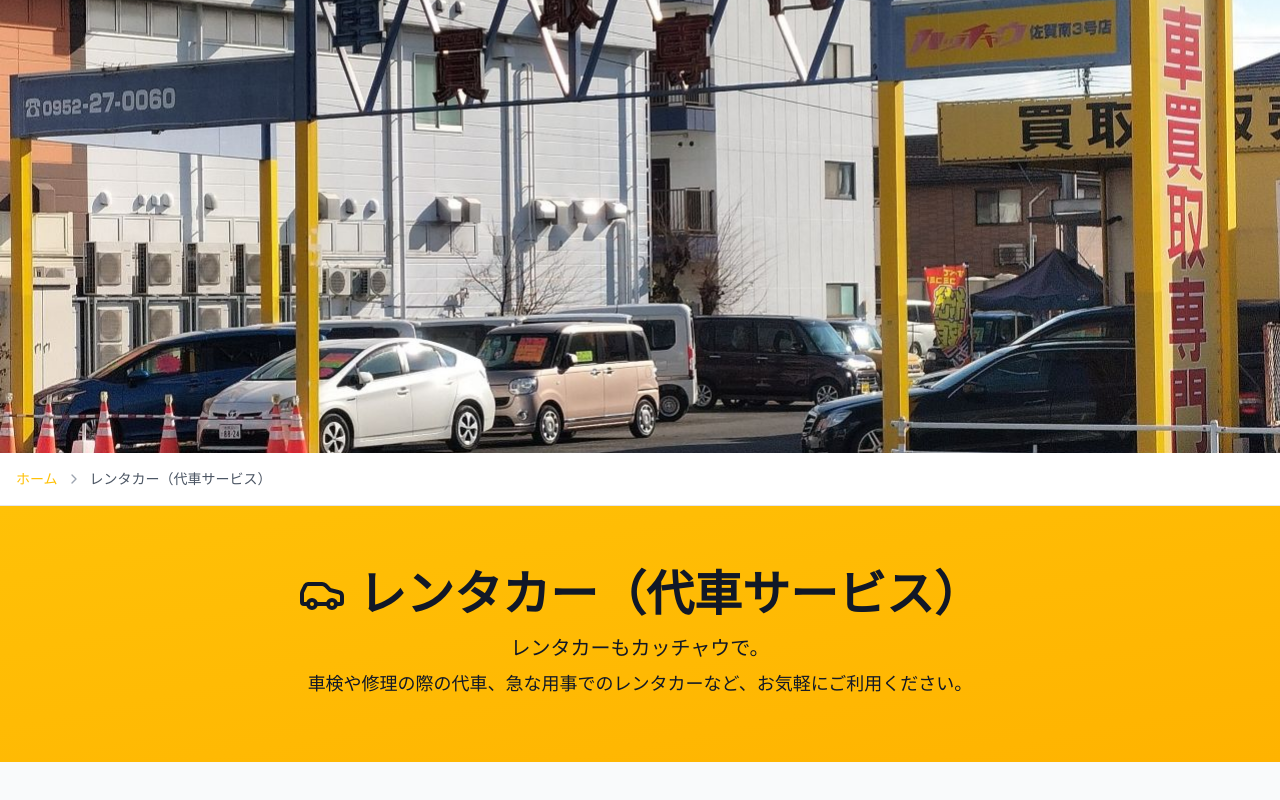
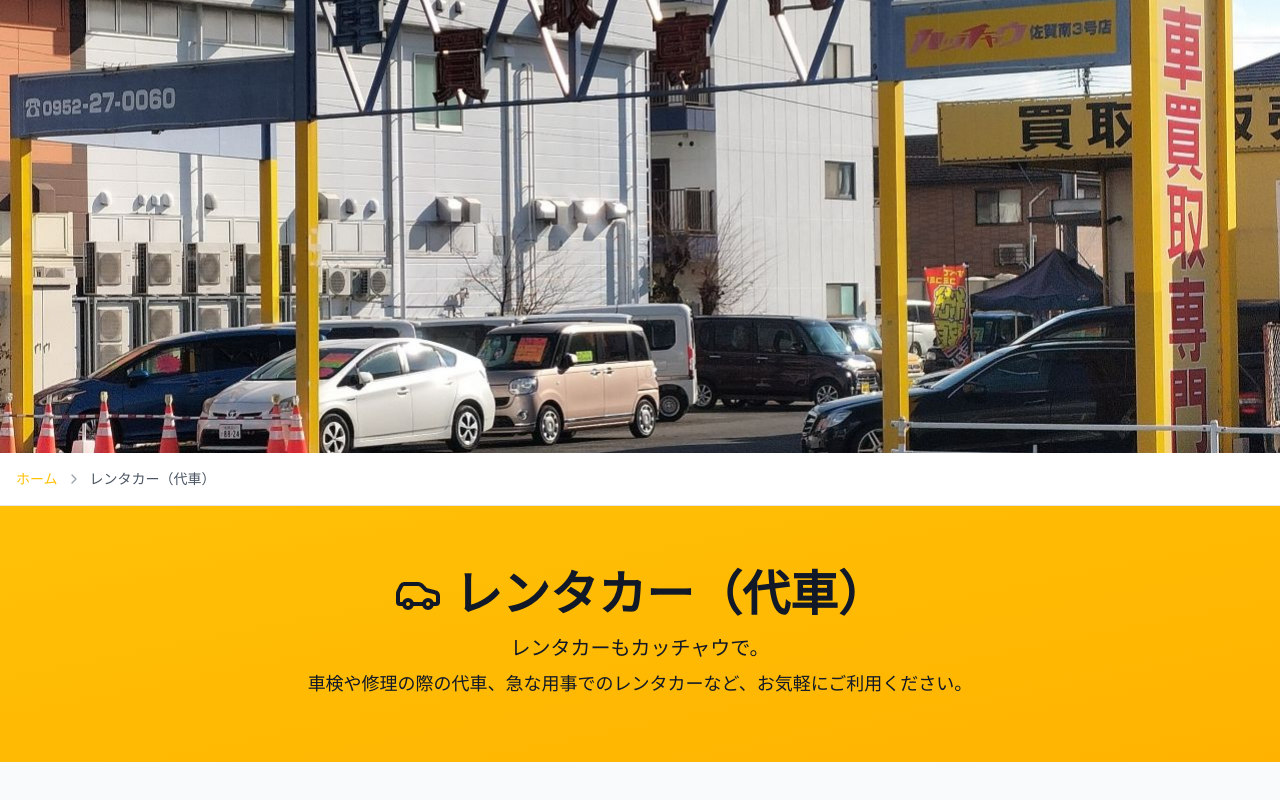
Before and after one commit to homepagebusinessfc-debug/homepage-business-project, a Next.js app: page /rental in a window 1280 px wide. Shown: the part 406-1206 px from the top of the page. Built offline with nearby package versions, Linux system fonts and the light colour scheme.

Commit message:
Update rental page titles to remove "サービス" for consistency

```diff
--- a/app/rental/page.tsx
+++ b/app/rental/page.tsx
@@ -11,7 +11,7 @@ export default function RentalPage() {
         <div className="max-w-7xl mx-auto flex items-center gap-2 text-sm">
           <Link href="/" className="text-kacchau hover:underline">ホーム</Link>
           <ChevronRight size={16} className="text-gray-400" />
-          <span className="text-gray-600">レンタカー（代車サービス）</span>
+          <span className="text-gray-600">レンタカー（代車）</span>
         </div>
       </div>
 
@@ -20,7 +20,7 @@ export default function RentalPage() {
         <div className="max-w-7xl mx-auto text-center">
           <div className="flex items-center justify-center gap-3 mb-4">
             <Car size={48} className="text-gray-900" />
-            <h1 className="text-4xl md:text-5xl font-bold">レンタカー（代車サービス）</h1>
+            <h1 className="text-4xl md:text-5xl font-bold">レンタカー（代車）</h1>
           </div>
           <p className="text-lg md:text-xl mb-2">
             レンタカーもカッチャウで。
```
